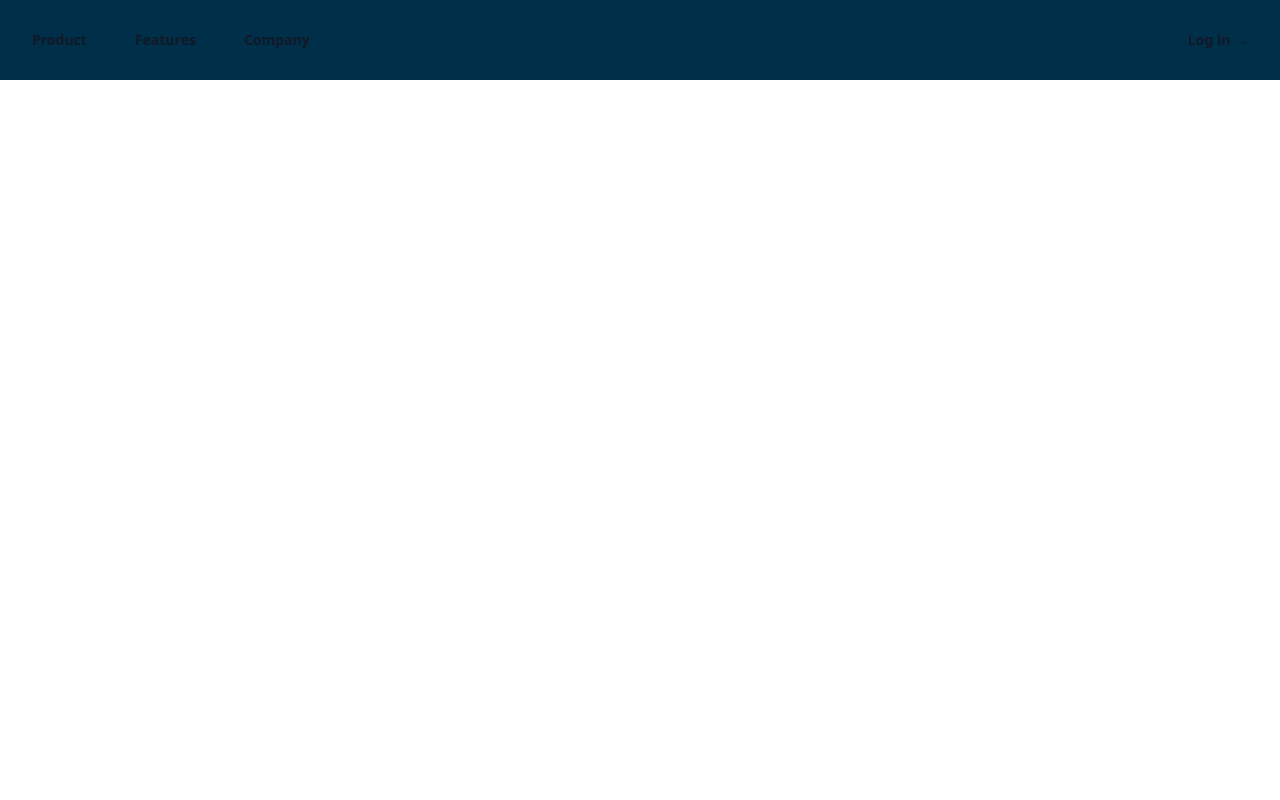
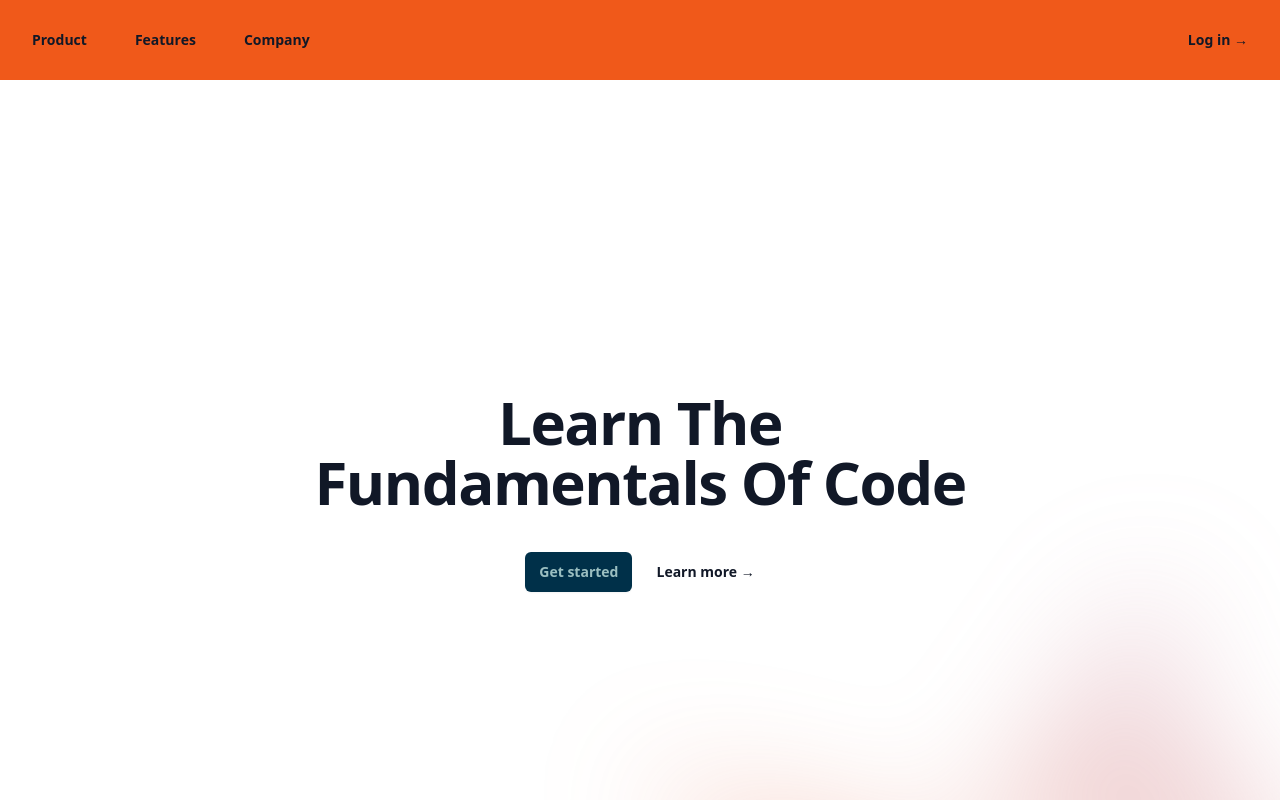
Before and after one commit to Star-tide/group_project_fop, a React (Vite) app in the folder frontend/: page / in a window 1280 px wide. Shown: the top 800 px of the page. Built offline with nearby package versions, Linux system fonts and the light colour scheme.

Commit message:
landing page and fixed routing

```diff
--- a/frontend/src/App.jsx
+++ b/frontend/src/App.jsx
@@ -1,15 +1,18 @@
-import { Outlet, useLoaderData } from "react-router-dom";
+import { Outlet, useLoaderData, useLocation } from "react-router-dom";
 import Navbar from "./components/Navbar";
 import { useState, useEffect } from 'react';
 import { useNavigate } from "react-router-dom";
+import { Landing } from "./components/Landing";
 
 function App() {
 
-  console.log("App.jsx rendered")
+  console.log("App.jsx rendered");
   const [user, setUser] = useState(useLoaderData());
-  const navigate = useNavigate()
+  const navigate = useNavigate();
+  const location = useLocation();
+  const isLandingPage = location.pathname === '/';
 
-  console.log(user)
+  console.log(user);
 
   useEffect(() => {
     const publicRoutes = ['/', '/login']
@@ -24,6 +27,7 @@ function App() {
   return (
     <>
     <Navbar />
+    {isLandingPage && <Landing />}
     <Outlet context= {{
       user,
       setUser,
--- /dev/null
+++ b/frontend/src/components/Landing.jsx
@@ -0,0 +1,73 @@
+import { useState } from 'react'
+import { Dialog, DialogPanel } from '@headlessui/react'
+import { Bars3Icon, XMarkIcon } from '@heroicons/react/24/outline'
+
+const navigation = [
+  { name: 'Product', href: '#' },
+  { name: 'Features', href: '#' },
+  { name: 'Marketplace', href: '#' },
+  { name: 'Company', href: '#' },
+]
+
+export const Landing = () => {
+  const [mobileMenuOpen, setMobileMenuOpen] = useState(false)
+
+  return (
+    <div className="relative isolate px-6 pt-14 lg:px-8">
+    {/* <div
+      aria-hidden="true"
+      className="absolute inset-x-0 -top-40 -z-10 transform-gpu overflow-hidden blur-3xl sm:-top-80"
+    >
+      <div
+        style={{
+          clipPath:
+            'polygon(74.1% 44.1%, 100% 61.6%, 97.5% 26.9%, 85.5% 0.1%, 80.7% 2%, 72.5% 32.5%, 60.2% 62.4%, 52.4% 68.1%, 47.5% 58.3%, 45.2% 34.5%, 27.5% 76.7%, 0.1% 64.9%, 17.9% 100%, 27.6% 76.8%, 76.1% 97.7%, 74.1% 44.1%)',
+        }}
+        className="relative left-[calc(50%-11rem)] aspect-[1155/678] w-[36.125rem] -translate-x-1/2 rotate-[30deg] bg-gradient-to-tr from-[#ff80b5] to-[#9089fc] opacity-30 sm:left-[calc(50%-30rem)] sm:w-[72.1875rem]"
+      />
+    </div> */}
+    <div className="mx-auto max-w-2xl py-32 sm:py-48 lg:py-56">
+      <div className="hidden sm:mb-8 sm:flex sm:justify-center">
+        {/* <div className="relative rounded-full px-3 py-1 text-sm leading-6 text-gray-600 ring-1 ring-gray-900/10 hover:ring-gray-900/20">
+          Announcing our next round of funding.{' '}
+          <a href="#" className="font-semibold text-indigo-600">
+            <span aria-hidden="true" className="absolute inset-0" />
+            Read more <span aria-hidden="true">&rarr;</span>
+          </a>
+        </div> */}
+      </div>
+      <div className="text-center">
+        <h1 className="text-4xl font-bold tracking-tight text-gray-900 sm:text-6xl">
+          Learn The Fundamentals Of Code
+        </h1>
+        {/* <p className="mt-6 text-lg leading-8 text-gray-600">
+        Welcome to CodeBasics, your gateway to mastering the fundamentals of coding! Whether you're eyeing a software engineering bootcamp or embarking on a computer science degree, CodeBasics is designed to give you a solid foundation before diving deeper. Our platform offers a user-friendly, interactive approach to learning core programming concepts, making it ideal for beginners who want to build confidence and familiarity with coding. Explore hands-on exercises, bite-sized lessons, and real-world examples that prepare you for your next big step in tech. Start your coding journey with CodeBasics and turn your aspirations into achievements!
+        </p> */}
+        <div className="mt-10 flex items-center justify-center gap-x-6">
+          <a
+            href="#"
+            className="rounded-md bg-primary px-3.5 py-2.5 text-sm font-semibold text-accent shadow-sm hover:bg-secondary focus-visible:outline focus-visible:outline-2 focus-visible:outline-offset-2"
+          >
+            Get started
+          </a>
+          <a href="#" className="text-sm font-semibold leading-6 text-gray-900">
+            Learn more <span aria-hidden="true">→</span>
+          </a>
+        </div>
+      </div>
+    </div>
+    <div
+      aria-hidden="true"
+      className="absolute inset-x-0 top-[calc(100%-13rem)] -z-10 transform-gpu overflow-hidden blur-3xl sm:top-[calc(100%-30rem)]"
+    >
+      <div
+        style={{
+          clipPath:
+            'polygon(74.1% 44.1%, 100% 61.6%, 97.5% 26.9%, 85.5% 0.1%, 80.7% 2%, 72.5% 32.5%, 60.2% 62.4%, 52.4% 68.1%, 47.5% 58.3%, 45.2% 34.5%, 27.5% 76.7%, 0.1% 64.9%, 17.9% 100%, 27.6% 76.8%, 76.1% 97.7%, 74.1% 44.1%)',
+        }}
+        className="relative left-[calc(50%+3rem)] aspect-[1155/678] w-[36.125rem] -translate-x-1/2 bg-gradient-to-tr from-[#f0591a] to-[#9089fc] opacity-30 sm:left-[calc(50%+36rem)] sm:w-[72.1875rem]"
+      />
+    </div>
+  </div>
+  )
+}
--- a/frontend/src/components/Navbar.jsx
+++ b/frontend/src/components/Navbar.jsx
@@ -8,7 +8,7 @@ const navigation = [
 export default function Example() {
   const [mobileMenuOpen, setMobileMenuOpen] = useState(false)
   return (
-    <header className=" bg-primary">
+    <header className=" bg-secondary -z-20">
       <nav
         aria-label="Global"
         className="mx-auto flex max-w-7xl items-center justify-between p-6 lg:px-8"
```
